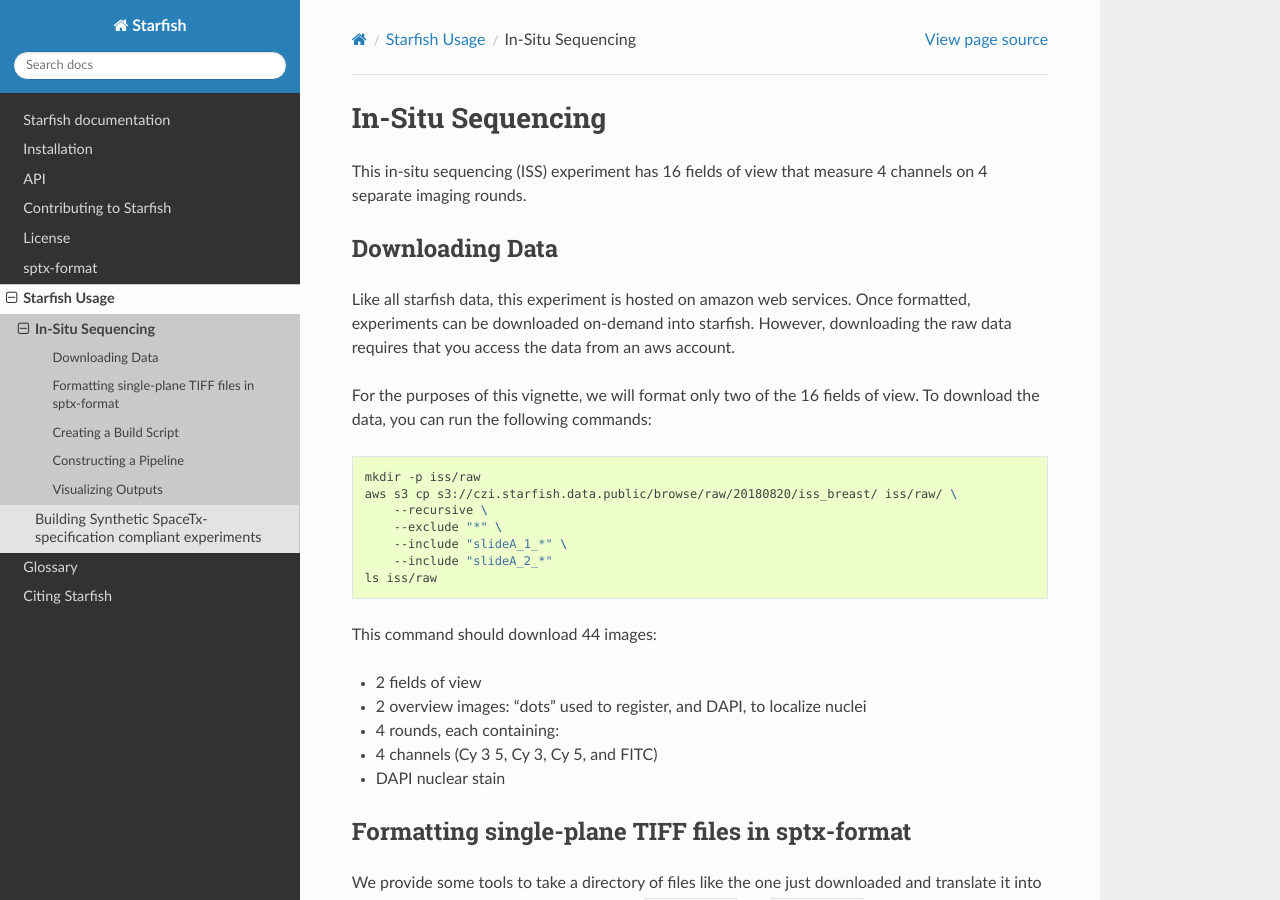
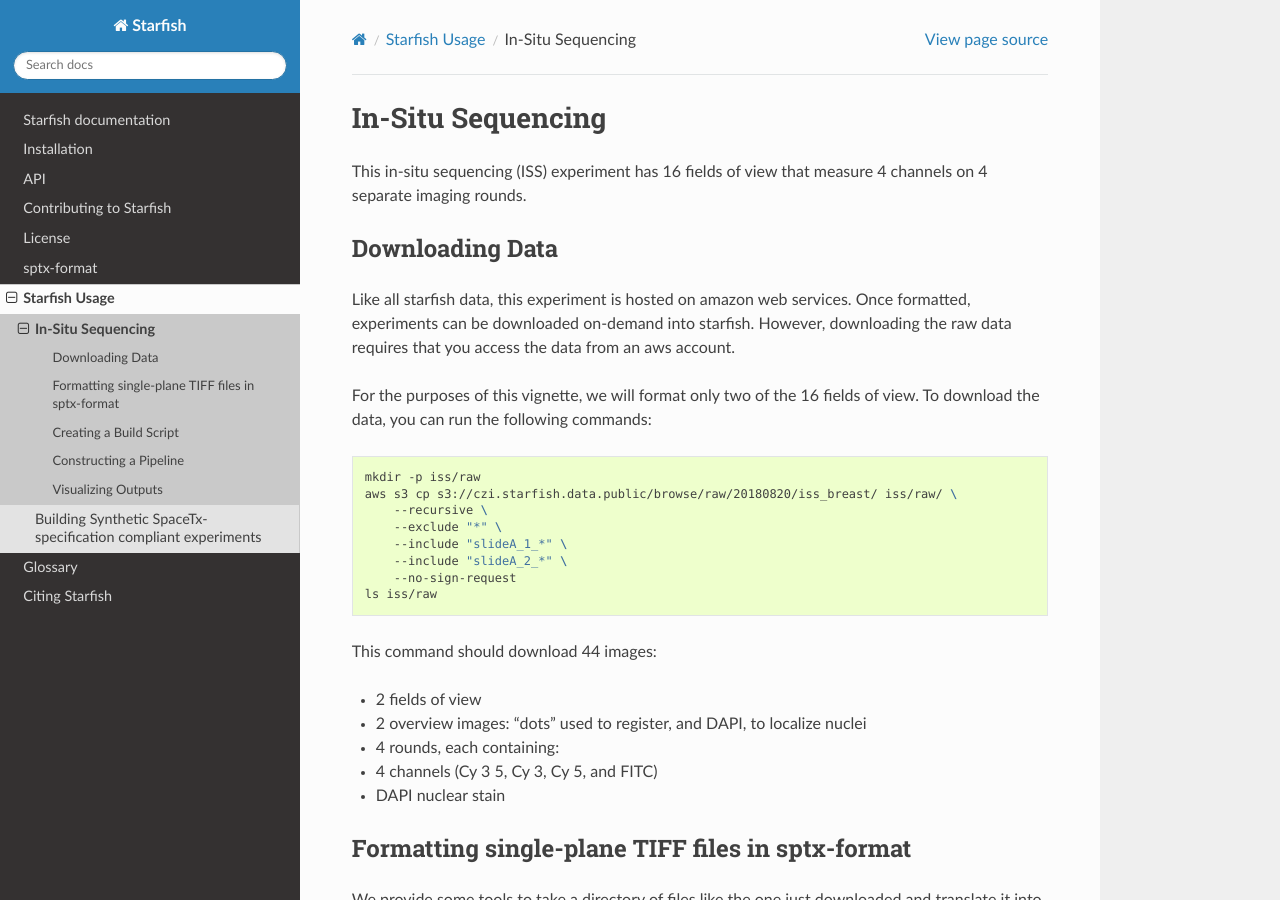
Before and after one commit to spacetx/starfish, a Sphinx documentation site: the page built from docs/source/usage/iss/iss_vignette.rst, in a window 1280 px wide and 900 px high. Built offline with Sphinx 7.4.7 and the Read the Docs theme 2.0.0, drawn with Linux system fonts in a browser that asks for light colours.

Commit message:
add no-sign-request

```diff
--- a/docs/source/usage/iss/iss_vignette.rst
+++ b/docs/source/usage/iss/iss_vignette.rst
@@ -21,7 +21,8 @@
         --recursive \
         --exclude "*" \
         --include "slideA_1_*" \
-        --include "slideA_2_*"
+        --include "slideA_2_*" \
+        --no-sign-request
     ls iss/raw
 
 This command should download 44 images:
```
